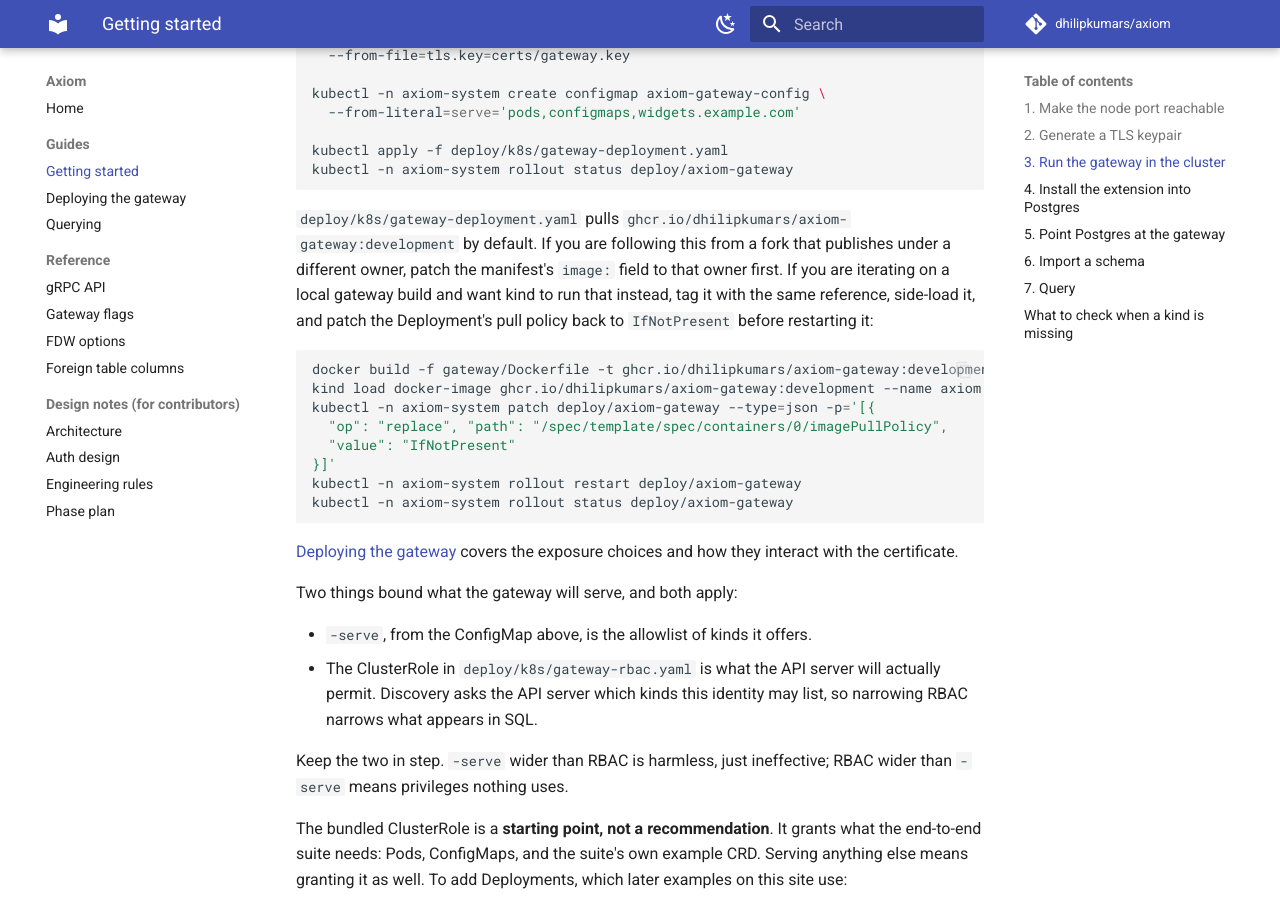
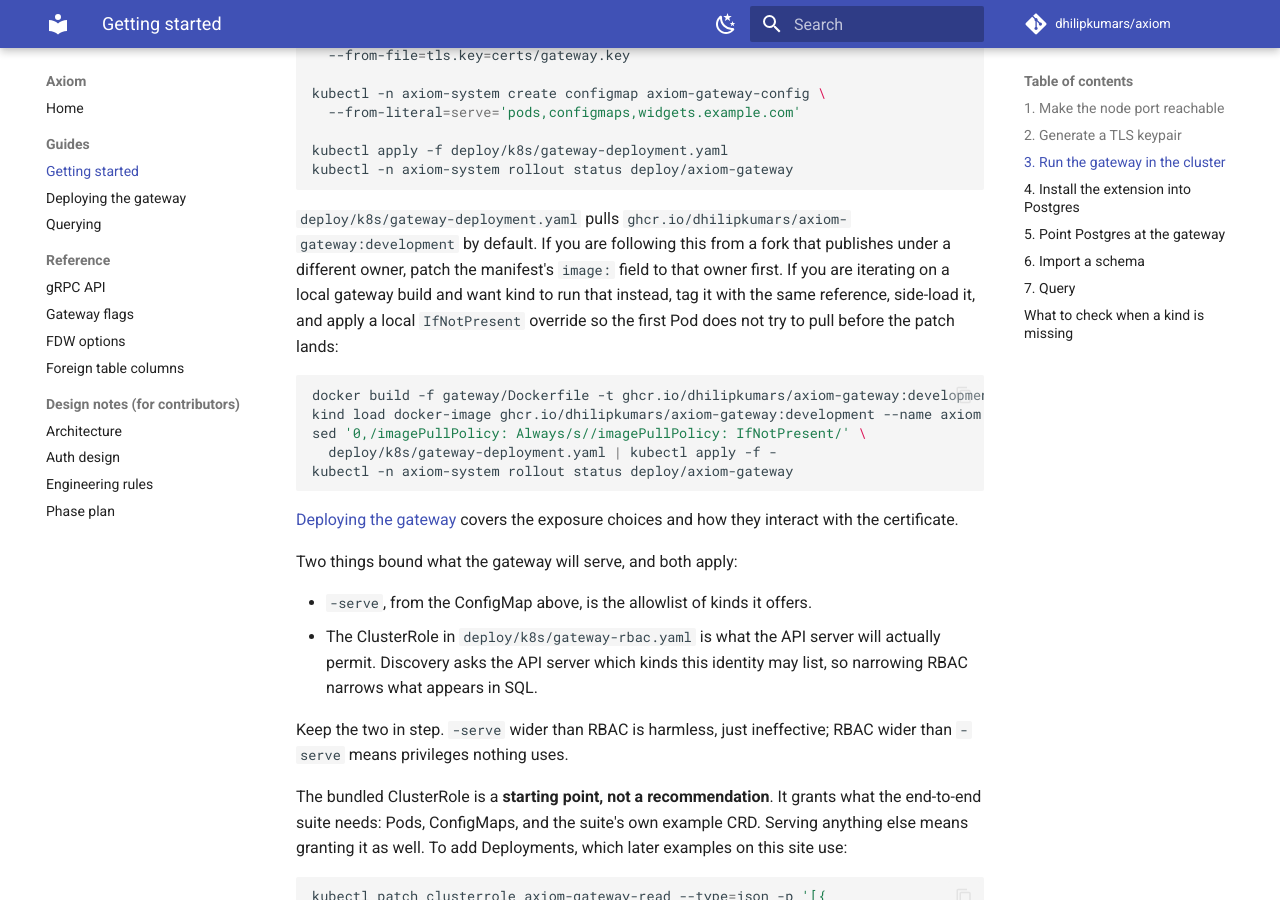
Before and after one commit to dhilipkumars/axiom, an MkDocs documentation site: the page built from docs/guides/getting-started.md, in a window 1280 px wide and 900 px high, scrolled down 2166 px. Built offline with MkDocs 1.6.1 and Material for MkDocs 9.7.7, drawn with Linux system fonts in a browser that asks for light colours; comment, search, counter and statistics services are not loaded.

Commit message:
fix: apply E2E pull policy before first pod
Co-authored-by: dhilipkumars <10920260+dhilipkumars@users.noreply.github.com>

````diff
--- a/docs/guides/getting-started.md
+++ b/docs/guides/getting-started.md
@@ -109,17 +109,14 @@ kubectl -n axiom-system rollout status deploy/axiom-gateway
 from a fork that publishes under a different owner, patch the manifest's
 `image:` field to that owner first. If you are iterating on a local gateway
 build and want kind to run that instead, tag it with the same reference,
-side-load it, and patch the Deployment's pull policy back to `IfNotPresent`
-before restarting it:
+side-load it, and apply a local `IfNotPresent` override so the first Pod does
+not try to pull before the patch lands:
 
 ```sh
 docker build -f gateway/Dockerfile -t ghcr.io/dhilipkumars/axiom-gateway:development .
 kind load docker-image ghcr.io/dhilipkumars/axiom-gateway:development --name axiom
-kubectl -n axiom-system patch deploy/axiom-gateway --type=json -p='[{
-  "op": "replace", "path": "/spec/template/spec/containers/0/imagePullPolicy",
-  "value": "IfNotPresent"
-}]'
-kubectl -n axiom-system rollout restart deploy/axiom-gateway
+sed '0,/imagePullPolicy: Always/s//imagePullPolicy: IfNotPresent/' \
+  deploy/k8s/gateway-deployment.yaml | kubectl apply -f -
 kubectl -n axiom-system rollout status deploy/axiom-gateway
 ```
 
````
Also changed, not shown: 1 other file.
